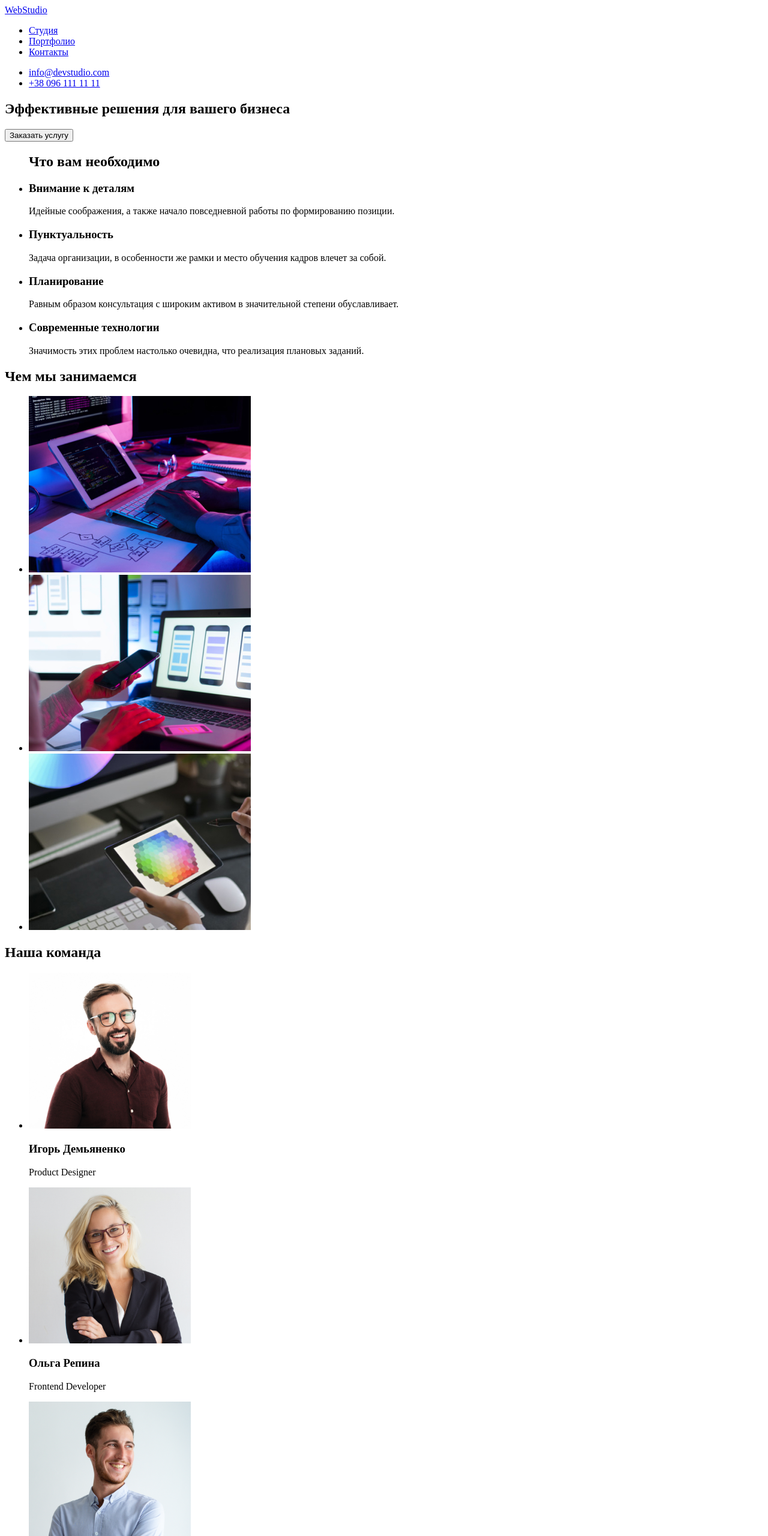
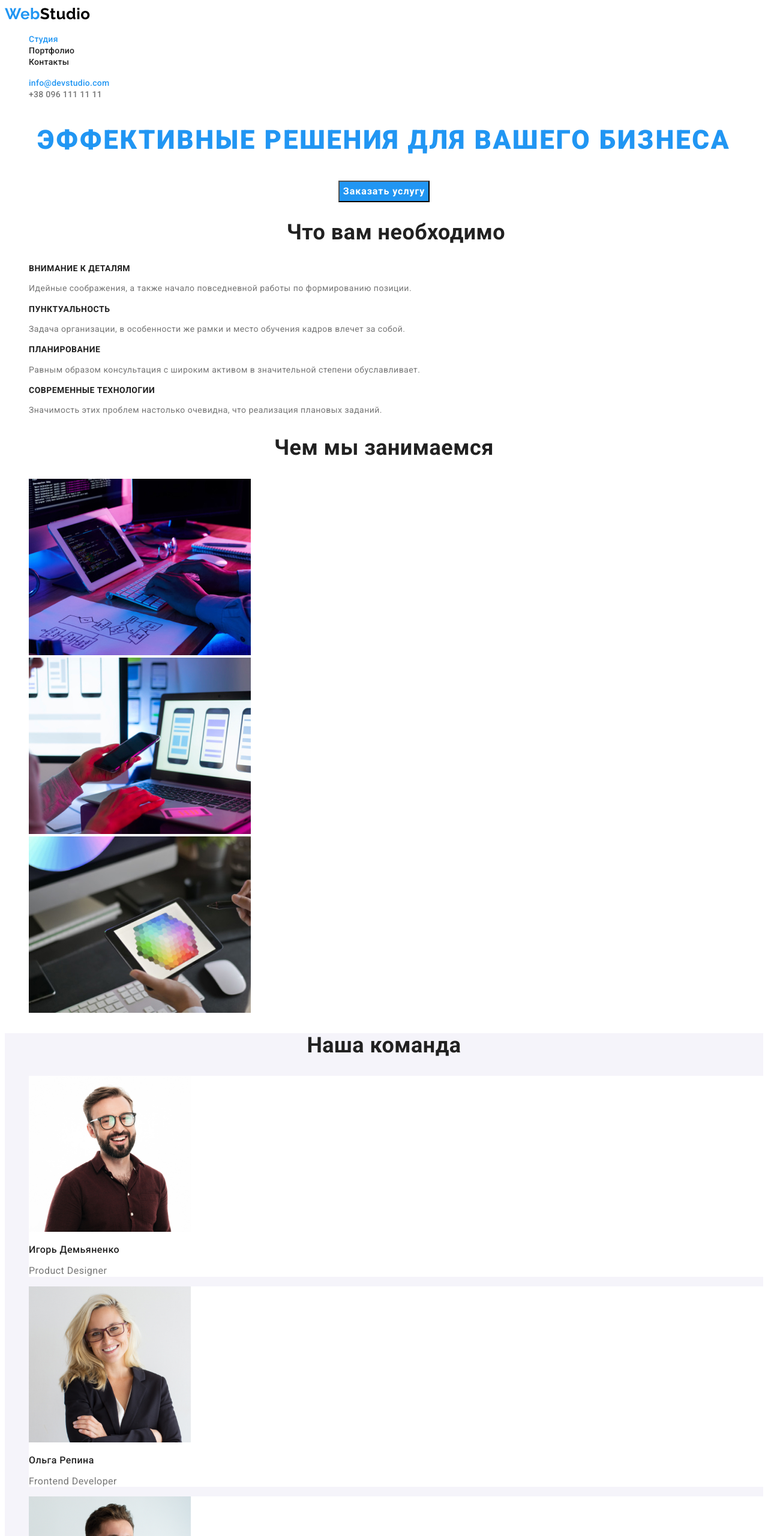
Before and after one commit to CarmenViolet/goit-markup-hw-01, a plain HTML site: page index.html in a window 1280 px wide. Shown: the top 2560 px of the page at 60% size. Drawn offline with Linux system fonts and the light colour scheme.

Commit message:
Commit2
2homework

```diff
--- /dev/null
+++ b/css/styles.css
@@ -0,0 +1,256 @@
+/* Основная палитра цветов
+Основной цвет текста: #212121
+Второстепенный цвет текста: #757575
+Акцентный цвет текста: #2196F3
+Цвет бэкграунда: #FFFFFF
+Второстепенный цвет бэкграунда: #F5F4FA
+Цвет футера: #2F303A
+ */
+
+:root {
+    --primary-text-color: #212121;
+    --secondary-text-color: #757575;
+    --accent-color: #2196F3;
+    --main-white: #FFFFFF;
+}
+
+body {
+    font-family: 'Roboto', sans-serif;
+    font-weight: 400;
+    letter-spacing: 0.03em;
+    color: var(--primary-text-color);
+    background-color: var(--main-white);
+}
+
+.logo {
+    font-family: 'Raleway', sans-serif;
+    font-weight: 700;
+    font-size: 26px;
+    line-height: 1.2;
+    text-decoration: none;
+    color: #000000;
+}
+
+.logo-web {
+    color: var(--accent-color);
+}
+
+.link {
+    list-style: none;
+}
+
+.link-navigation {
+    text-decoration: none;
+    font-weight: 500;
+    font-size: 14px;
+    line-height: 1.2;
+    letter-spacing: 0.02em;
+    color: var(--primary-text-color);
+}
+
+.link-navigation:hover,
+.link-navigation:focus {
+    color: var(--accent-color);
+}
+
+.link-navigation.current {
+    color: var(--accent-color);
+}
+
+.contacts {
+    list-style: none;
+}
+
+.email,
+.tel {
+    font-weight: 500;
+    font-size: 14px;
+    line-height: 1.2;
+    letter-spacing: 0.02em;
+    text-decoration: none;
+    color: var(--secondary-text-color);
+}
+
+.email:hover,
+.email:focus {
+    color: var(--accent-color);
+}
+
+.tel:hover,
+.tel:focus {
+    color: var(--accent-color);
+}
+
+.current {
+    color: var(--accent-color);
+}
+
+.main-title {
+    font-weight: 900;
+    font-size: 44px;
+    line-height: 1.4;
+    text-align: center;
+    letter-spacing: 0.06em;
+    text-transform: uppercase;
+    /* ПОЗЖЕ ЗАМЕНИТЬ */
+    color: var(--accent-color);
+}
+
+.banner-button {
+    cursor: pointer;
+    font-family: 'Roboto', sans-serif;
+    font-weight: 700;
+    font-size: 16px;
+    line-height: 1.9;
+    margin: 0 auto;
+    display: flex;
+    align-items: center;
+    text-align: center;
+    letter-spacing: 0.06em;
+    background-color: var(--accent-color);
+    color: var(--main-white);
+}
+
+.banner-button:hover,
+.banner-button:focus {
+    background-color: var(--main-white);
+    color: var(--accent-color);
+}
+
+.sub-banner {
+    list-style: none;
+}
+
+.title {
+    font-weight: 700;
+    font-size: 36px;
+    line-height: 1.16;
+    text-align: center;
+
+}
+
+.sub-title {
+    font-weight: 700;
+     font-size: 14px;
+    line-height: 1.15;
+    text-transform: uppercase;
+}
+
+
+.banner-description {
+font-size: 14px;
+line-height: 1.70;
+color: var(--secondary-text-color);
+}
+
+.examples {
+    list-style: none;
+}
+
+.our-team {
+    background-color: #F5F4FA;
+}
+
+.team {
+    list-style: none;
+}
+
+.team-cards {
+    background-color: var(--main-white);
+}
+
+.card-description {
+    font-weight: 500;
+    font-size: 16px;
+    line-height: 1.2;
+}
+
+.card-description.photo {
+    font-weight: 400;
+    color: var(--secondary-text-color);
+}
+
+.filter-buttons {
+    list-style: none;
+}
+
+.filter-button {
+    font-family: 'Roboto', sans-serif;
+    cursor: pointer;
+    font-weight: 500;
+    font-size: 16px;
+    line-height: 1.6;
+    text-align: center;
+    color: var(--primary-text-color)
+}
+
+.filter-button:hover,
+.filter-button:focus {
+    background-color: var(--accent-color);
+    color: var(--main-white);
+}
+
+.filter-button.current {
+    background-color: var(--accent-color);
+    color: var(--main-white);
+}
+
+.examples-works {
+    list-style: none;
+}
+
+.examples-description {
+    font-weight: 700;
+    font-size: 18px;
+    line-height: 2;
+    letter-spacing: 0.06em;
+}
+
+.type-work {
+    font-size: 16px;
+    line-height: 1.9;
+    color: var(--secondary-text-color)
+}
+
+.footer-contacts {
+    background-color: #2F303A;
+}
+
+.footer-logo {
+    font-family: 'Raleway', sans-serif;
+    font-weight: 700;
+    font-size: 26px;
+    line-height: 1.2;
+    text-decoration: none;
+    color: var(--main-white);
+}
+
+.footer-description {
+   list-style: none;
+}
+
+.footer-data {
+    font-style: normal;
+    font-size: 14px;
+    line-height: 1.7;
+    color: var(--main-white);
+    text-decoration: none;
+}
+
+.footer-data.email {
+    color: rgba(255, 255, 255, 0.6);
+}
+
+.footer-data.tel {
+    color: rgba(255, 255, 255, 0.6);
+}
+
+.footer-data.email:hover,
+.footer-data.email:focus {
+    color: var(--accent-color);
+}
+
+.footer-data.tel:hover,
+.footer-data.tel:focus {
+    color: var(--accent-color);
+}
--- a/index.html
+++ b/index.html
@@ -5,55 +5,57 @@
     <meta http-equiv="X-UA-Compatible" content="IE=edge">
     <meta name="viewport" content="width=device-width, initial-scale=1.0">
     <title>WebStudio</title>
+    <link href="https://fonts.googleapis.com/css2?family=Raleway:wght@700&family=Roboto:wght@400;500;700;900&display=swap" rel="stylesheet">
+    <link rel="stylesheet" href="./css/styles.css">
 </head>
 <body>
     <!-- Шапка сайта -->
     <header>
         <nav>
-            <a href="index.html">WebStudio</a>
-            <ul>
-                <li><a href="/">Студия</a></li>
-                <li><a href="/">Портфолио</a></li>
-                <li><a href="/">Контакты</a></li>
+            <a href="index.html" class="logo"><span class="logo-web">Web</span>Studio</a>
+            <ul class="link">
+                <li><a href="./index.html" class="link-navigation current">Студия</a></li>
+                <li><a href="portfolio.html" class="link-navigation">Портфолио</a></li>
+                <li><a href="/" class="link-navigation">Контакты</a></li>
             </ul>
         </nav>
-        <ul>
-            <li><a href="mailto:info@devstudio.com">info@devstudio.com</a></li>
-            <li><a href="tel:+380961111111">+38 096 111 11 11</a></li>
+        <ul class="contacts">
+            <li><a href="mailto:info@devstudio.com" class="email current">info@devstudio.com</a></li>
+            <li><a href="tel:+380961111111" class="tel">+38 096 111 11 11</a></li>
         </ul>
     </header>
     <!-- Основная информация -->
         <main>
             <!-- Банер -->
             <section>
-                <h1>Эффективные решения для вашего бизнеса</h1>
-                <button type="button">Заказать услугу</button>
+                <h1 class="main-title">Эффективные решения для вашего бизнеса</h1>
+                <button type="button" class="banner-button">Заказать услугу</button>
             </section>
             <!-- Описание под банером -->
             <section>
-                <ul>
-                    <h2>Что вам необходимо</h2>
+                <ul class="sub-banner">
+                    <h2 class="title">Что вам необходимо</h2>
                     <li>
-                        <h3>Внимание к деталям</h3>
-                        <p>
+                        <h3 class="sub-title">Внимание к деталям</h3>
+                        <p class="banner-description">
                             Идейные соображения, а также начало повседневной работы по формированию позиции.
                         </p>
                     </li>
                     <li>
-                        <h3>Пунктуальность</h3>
-                        <p>
+                        <h3 class="sub-title">Пунктуальность</h3>
+                        <p class="banner-description">
                             Задача организации, в особенности же рамки и место обучения кадров влечет за собой.
                         </p>
                     </li>
                     <li>
-                        <h3>Планирование</h3>
-                        <p>
+                        <h3 class="sub-title">Планирование</h3>
+                        <p class="banner-description">
                             Равным образом консультация с широким активом в значительной степени обуславливает.
                         </p>
                     </li>
                     <li>
-                        <h3>Современные технологии</h3>
-                        <p>
+                        <h3 class="sub-title">Современные технологии</h3>
+                        <p class="banner-description">
                             Значимость этих проблем настолько очевидна, что реализация плановых заданий.
                         </p>
                     </li>
@@ -61,52 +63,53 @@
             </section>
             <!-- Чем мы занимаемся -->
             <section>
-                <h2>Чем мы занимаемся</h2>
-                <ul>
+                <h2 class="title">Чем мы занимаемся</h2>
+                <ul class="examples">
                     <li><img src="./images/img.jpg" alt="Первое фото фиолетовое" width="370" height="294"></li>
                     <li><img src="./images/img-1.jpg" alt="Второе фото с телефоном" width="370" height="294"></li>
                     <li><img src="./images/img-2.jpg" alt="Третье фото приложение" width="370" height="294"></li>
                 </ul>
             </section>
             <!-- Наша команда -->
-            <section>
-                <h2>Наша команда</h2>
-                <ul>
-                    <li>
+            <section class="our-team">
+                <h2 class="title">Наша команда</h2>
+                <ul class="team">
+                    <li class="team-cards">
                         <img src="./images/img-3.jpg" alt="Игорь Демьяненко" width="270" height="260">
-                        <h3>Игорь Демьяненко</h3>
-                        <p>Product Designer</p>
+                        <h3 class="card-description">Игорь Демьяненко</h3>
+                        <p class="card-description photo">Product Designer</p>
                     </li>
-                    <li>
+                    <li class="team-cards">
                         <img src="./images/img-4.jpg" alt="Ольга Репина" width="270" height="260">
-                        <h3>Ольга Репина</h3>
-                        <p>Frontend Developer</p>
+                        <h3 class="card-description">Ольга Репина</h3>
+                        <p class="card-description photo">Frontend Developer</p>
                     </li>
-                    <li>
+                    <li class="team-cards">
                         <img src="./images/img-5.jpg" alt="Николай Тарасов" width="270" height="260">
-                        <h3>Николай Тарасов</h3>
-                        <p>Marketing</p>
+                        <h3 class="card-description">Николай Тарасов</h3>
+                        <p class="card-description photo">Marketing</p>
                     </li>
-                    <li>
+                    <li class="team-cards">
                         <img src="./images/img-6.jpg" alt="Михаил Ермаков" width="270" height="260">
-                        <h3>Михаил Ермаков</h3>
-                        <p>UI Designer</p>
+                        <h3 class="card-description">Михаил Ермаков</h3>
+                        <p class="card-description photo">UI Designer</p>
                     </li>
                 </ul>
             </section>
         </main>
         <!-- Контактная информация -->
-        <footer>
-        <a href="./index.html">WebStudio</a>
+        <footer class="footer-contacts">
+        <a href="./index.html" class="footer-logo"><span class="logo-web">Web</span>Studio</a>
         <address>
-            <ul>
+            <ul class="footer-description">
                 <li>
                     <a href="https://goo.gl/maps/piqngm7oDQpEDh6u6"
                     target="_blank"
-                     rel="noopener nofollow noreferrer">г. Киев, пр-т Леси Украинки, 26</a>
+                     rel="noopener nofollow noreferrer"
+                     class="footer-data">г. Киев, пр-т Леси Украинки, 26</a>
                 </li>
-                <li><a href="mailto:info@devstudio.com">info@devstudio.com</a></li>
-                <li><a href="tel:+380961111111">+38 096 111 11 11</a></li>
+                <li><a href="mailto:info@devstudio.com" class="footer-data email">info@devstudio.com</a></li>
+                <li><a href="tel:+380961111111" class="footer-data tel">+38 096 111 11 11</a></li>
             </ul>
         </address>
         </footer>
```
Also changed, not shown: portfolio.html (added, +104 -0 lines), images/img-10.jpg (added), images/img-11.jpg (added), images/img-12.jpg (added), images/img-13.jpg (added), images/img-14.jpg (added), images/img-15.jpg (added), images/img-7.jpg (added), images/img-8.jpg (added), images/img-9.jpg (added).
